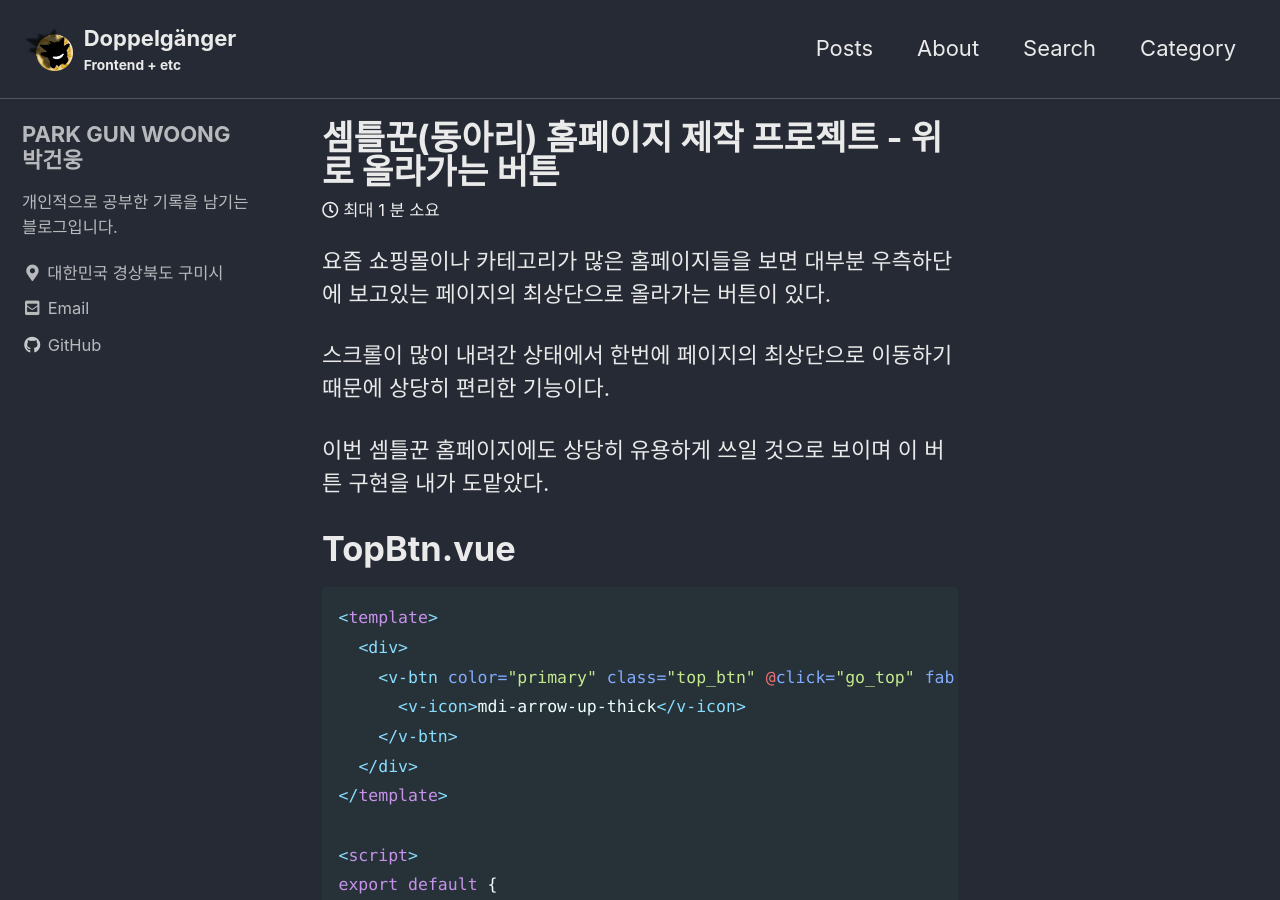
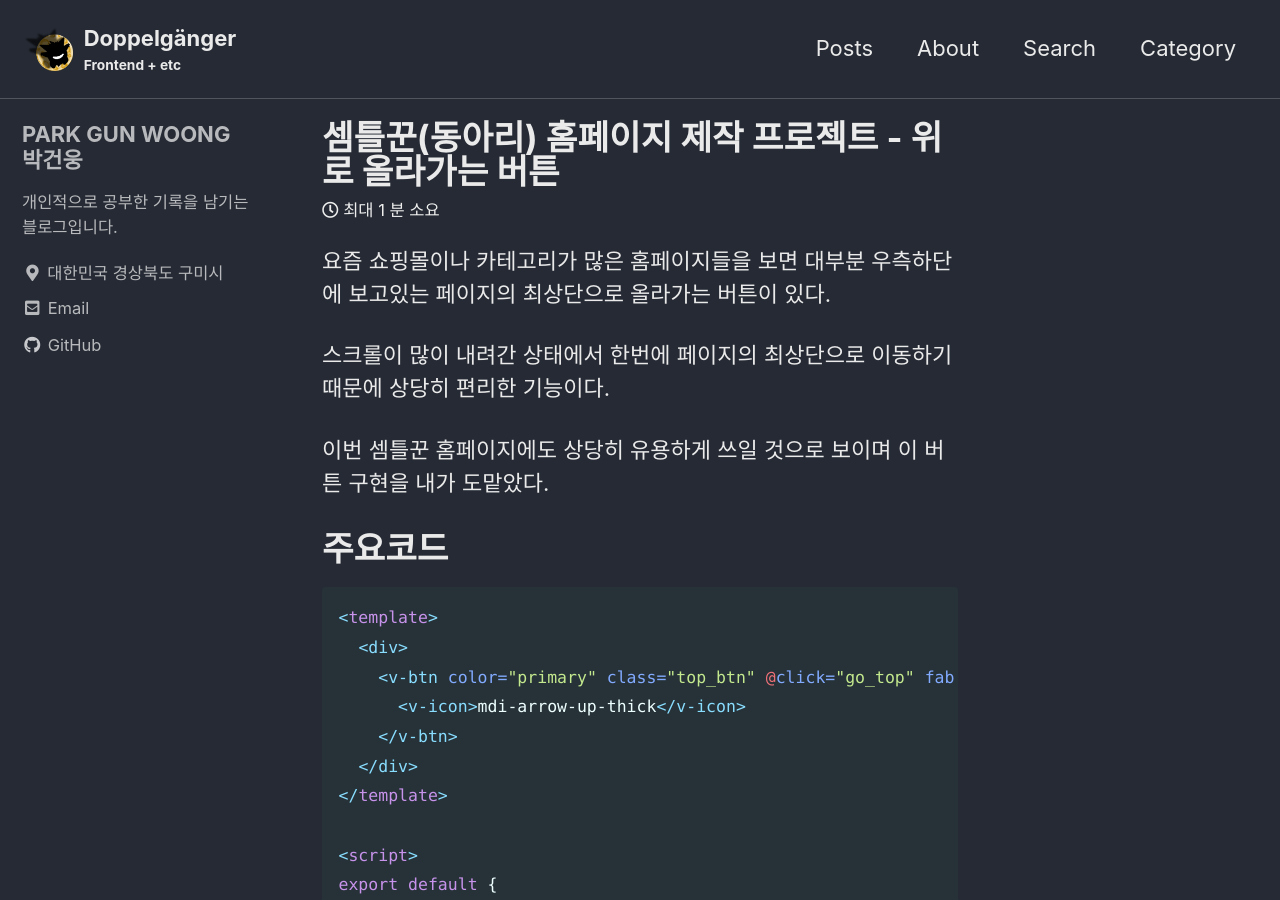
Before and after one commit to gunwoongPark/gunwoongPark.github.io, a Jekyll site: the page built from _posts/2020-07-28-project_semtle_topBtn.md, in a window 1280 px wide and 900 px high. Built offline with Jekyll 4.4.1, drawn with Linux system fonts in a browser that asks for light colours; cached includes are drawn as plain includes.

Commit message:
마크다운 레이아웃 수정

````diff
--- a/_posts/2020-07-28-project_semtle_topBtn.md
+++ b/_posts/2020-07-28-project_semtle_topBtn.md
@@ -14,7 +14,7 @@ comments: true
 
 이번 셈틀꾼 홈페이지에도 상당히 유용하게 쓰일 것으로 보이며 이 버튼 구현을 내가 도맡았다.
 
-# TopBtn.vue
+# 주요코드
 
 ```vue
 <template>
````
Also changed, not shown: _posts/2020-07-27-project_semtle_notice.md (+1 -1 lines).
